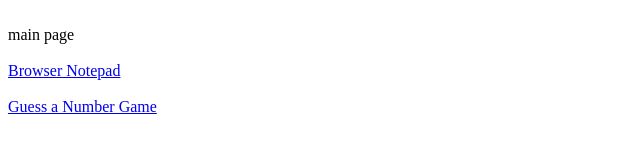
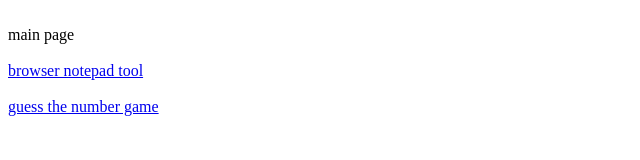
Before and after one commit to MDVein/mdvein.github.io, a plain HTML site: page index.html in a window 1280 px wide. Shown: the full height of the page, 0-640 px from the left. Drawn offline with Linux system fonts and the light colour scheme.

Commit message:
Update index.html

```diff
--- a/index.html
+++ b/index.html
@@ -4,8 +4,8 @@
 main page
 <br>
 <br>
-<a href="browsernotepad.html">Browser Notepad</a>
+<a href="browsernotepad.html">browser notepad tool</a>
 <br>
 <br>
-<a href="guessanumber.html">Guess a Number Game</a>
+<a href="guessanumber.html">guess the number game</a>
 </html>
```
